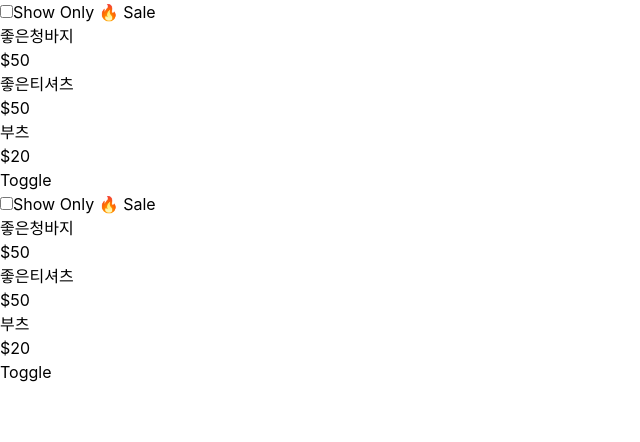
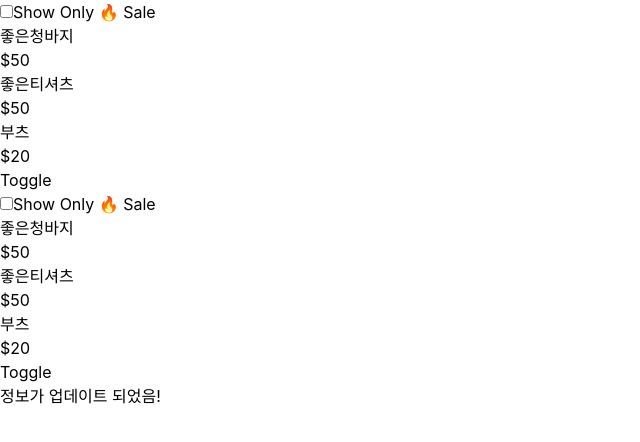
Before and after one commit to dev-oil/study-react, a React (Create React App) app in the folder react-basic/: page / in a window 1280 px wide. Shown: the top 442 px of the page, without its empty margins (0-640 px from the left). Built offline with nearby package versions, Linux system fonts and the light colour scheme.

Commit message:
✨ Feat: [react-basic] react query devtool

```diff
--- a/react-basic/package.json
+++ b/react-basic/package.json
@@ -5,6 +5,7 @@
   "dependencies": {
     "@tailwindcss/cli": "^4.0.0",
     "@tanstack/react-query": "^5.66.0",
+    "@tanstack/react-query-devtools": "^5.66.0",
     "@testing-library/jest-dom": "^5.17.0",
     "@testing-library/react": "^13.4.0",
     "@testing-library/user-event": "^13.5.0",
--- a/react-basic/src/App.js
+++ b/react-basic/src/App.js
@@ -2,6 +2,7 @@ import React from 'react';
 import './App.css';
 import MainProducts from './components/MainProducts';
 import { QueryClient, QueryClientProvider } from '@tanstack/react-query';
+import { ReactQueryDevtools } from '@tanstack/react-query-devtools';
 
 // Create a client
 const queryClient = new QueryClient();
@@ -10,6 +11,7 @@ export default function App() {
   return (
     <QueryClientProvider client={queryClient}>
       <MainProducts />
+      <ReactQueryDevtools initialIsOpen={true} />
     </QueryClientProvider>
   );
 }
--- a/react-basic/src/components/MainProducts.jsx
+++ b/react-basic/src/components/MainProducts.jsx
@@ -1,9 +1,11 @@
 import React, { useState } from 'react';
 import Products from './Products';
+import { useQueryClient } from '@tanstack/react-query';
 
 export default function MainProducts() {
   const [showLeftProducts, setShowLeftProducts] = useState(true);
   const [showRightProducts, setShowRightProducts] = useState(true);
+  const client = useQueryClient();
   return (
     <main className='container'>
       <div>
@@ -18,6 +20,13 @@ export default function MainProducts() {
           Toggle
         </button>
       </div>
+      <button
+        onClick={() => {
+          client.invalidateQueries(['products', false]);
+        }}
+      >
+        정보가 업데이트 되었음!
+      </button>
     </main>
   );
 }
--- a/react-basic/src/components/Products.jsx
+++ b/react-basic/src/components/Products.jsx
@@ -11,11 +11,12 @@ export default function Products() {
   } = useQuery({
     queryKey: ['products', checked],
     queryFn: async () => {
-      console.log('fetching...');
+      console.log('fetching...', checked);
       return fetch(`data/${checked ? 'sale_' : ''}products.json`).then((res) =>
         res.json()
       );
     },
+    staleTime: 1000 * 60 * 5, // 5분 캐싱
   });
   const handleChange = () => setChecked((prev) => !prev);
 
```
Also changed, not shown: 1 other file (tests, documents, lock files or other folders).
